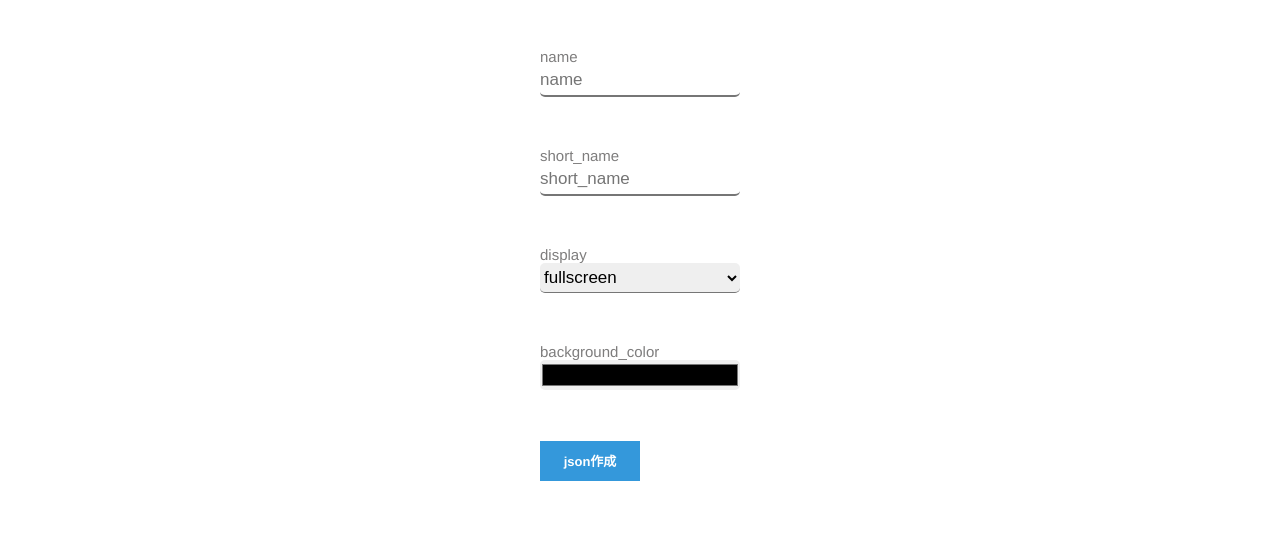
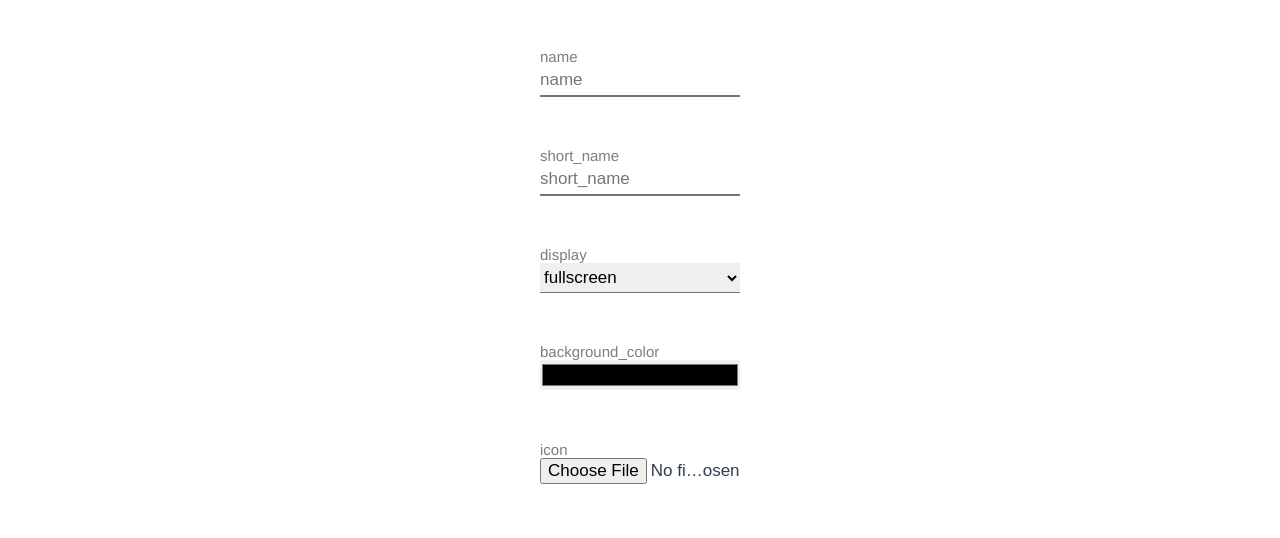
Before and after one commit to Yuukisann/manifge, a Vue app: page / in a window 1280 px wide. Shown: the part 248-786 px from the top of the page. Built offline with nearby package versions, Linux system fonts and the light colour scheme; what vue-typed-js would draw is missing.

Commit message:
zip output

```diff
--- a/package.json
+++ b/package.json
@@ -13,7 +13,9 @@
     "vue": "^2.6.11",
     "vue-router": "^3.1.5",
     "vue-typed-js": "^0.1.2",
-    "vuex": "^3.1.2"
+    "vuejs-datepicker": "^1.6.2",
+    "vuex": "^3.1.2",
+    "zlibjs": "^0.3.1"
   },
   "devDependencies": {
     "@vue/cli-plugin-babel": "~4.2.0",
@@ -27,6 +29,8 @@
     "chai": "^4.1.2",
     "eslint": "^6.7.2",
     "eslint-plugin-vue": "^6.1.2",
+    "file-saver": "^2.0.2",
+    "jszip": "^3.2.2",
     "stylus": "^0.54.7",
     "stylus-loader": "^3.0.2",
     "vue-template-compiler": "^2.6.11"
--- a/src/components/pwamani.vue
+++ b/src/components/pwamani.vue
@@ -42,22 +42,48 @@
                 </div>
             </div>
             <div class="wd">
-                <a v-on:click="make" id="btn" download="pwa.js">json作成</a>
+                <label for="icon" class="sizelab">icon</label>
+                <div>
+                    <input type="file" id="icon" class="common" placeholder="icon">
+                </div>
+            </div>
+            <div class="wd">
+                <a v-on:click="make" id="btn">json作成</a>
             </div>
         </div>
     </div>
 </template>
 
 <script>
-    export default {
-        methods:{
-            make(){
-                const blob = new Blob();
-                const send = document.getElementById('btn');
-                send.href=URL.createObjectURL(blob)
-            }
+import jszip from 'jszip'
+import filesaver from 'file-saver'
+export default {
+    methods:{
+        make(){
+            // let name = document.getElementById('name');
+            // let short = document.getElementById('short');
+            // let display = document.getElementById('display');
+            // let color = document.getElementById('color');
+            // let icon = document.getElementById('icon');
+
+            // let json1 = {
+            //     'name': name.value,
+            //     'short': short.value,
+            //     'display': display.value,
+            //     'color':color.value,
+            //     'icon': icon.value
+            // }
+
+            let zip = new jszip();
+            zip.file('manifest.json','hahaha');
+            zip.folder('img').file('manifest.js','guhehe')
+            zip.generateAsync({type:"blob"})
+            .then(function (blob) {
+                filesaver.saveAs(blob, "hello.zip");
+            });
         }
     }
+}
 </script>
 
 <style scoped>
@@ -93,7 +119,6 @@
         border-right: none;
         border-left: none;
         border-top: none;
-        border-radius: 5px;
         font-size: 17px;
     }
 
@@ -104,6 +129,10 @@
     }
 
     #color{
+        border: none;
+    }
+
+    #icon{
         border: none;
     }
 
```
Also changed, not shown: manifest/manifest.json (added), src/assets/konabanana.png (added), src/components/aho.vue (added), 1 other file (tests, documents, lock files or other folders).
